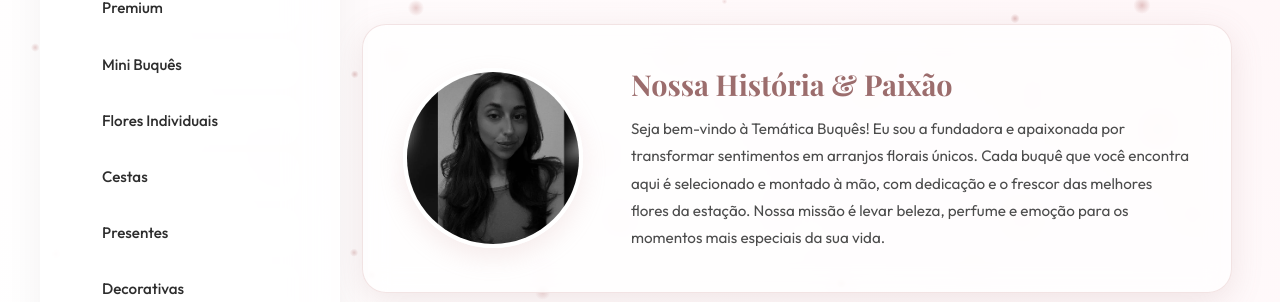
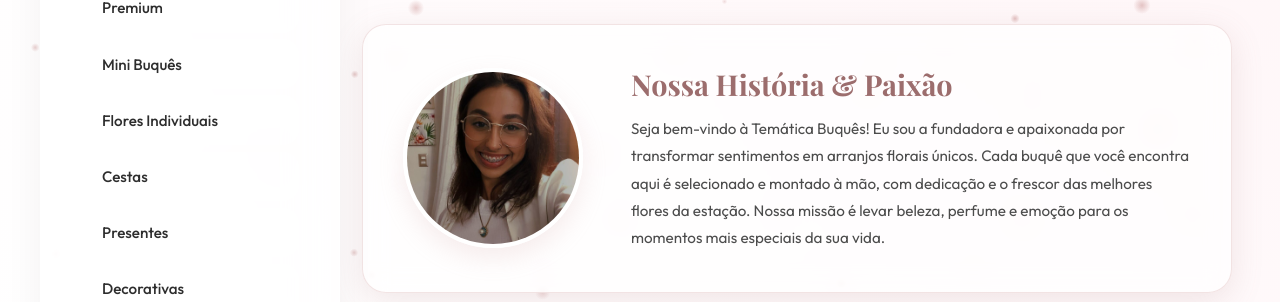
Before and after one commit to EuclidesXcode/tematica-boques, a Next.js app: page / in a window 1280 px wide. Shown: the part 289-591 px from the top of the page. Built offline with nearby package versions, Linux system fonts and the light colour scheme; no server answers; the database is empty; a web font is replaced by a local one.

Commit message:
change profile photo

```diff
--- a/src/app/page.tsx
+++ b/src/app/page.tsx
@@ -188,7 +188,7 @@ export default function Home() {
         <section className={styles.introSection}>
           <div className={styles.profileImageWrapper}>
             <Image
-              src="/perfil.png"
+              src="/perfil.jpeg"
               alt="Dona da Temática Buquês"
               width={180}
               height={180}
```
Also changed, not shown: public/perfil.jpeg (added).
